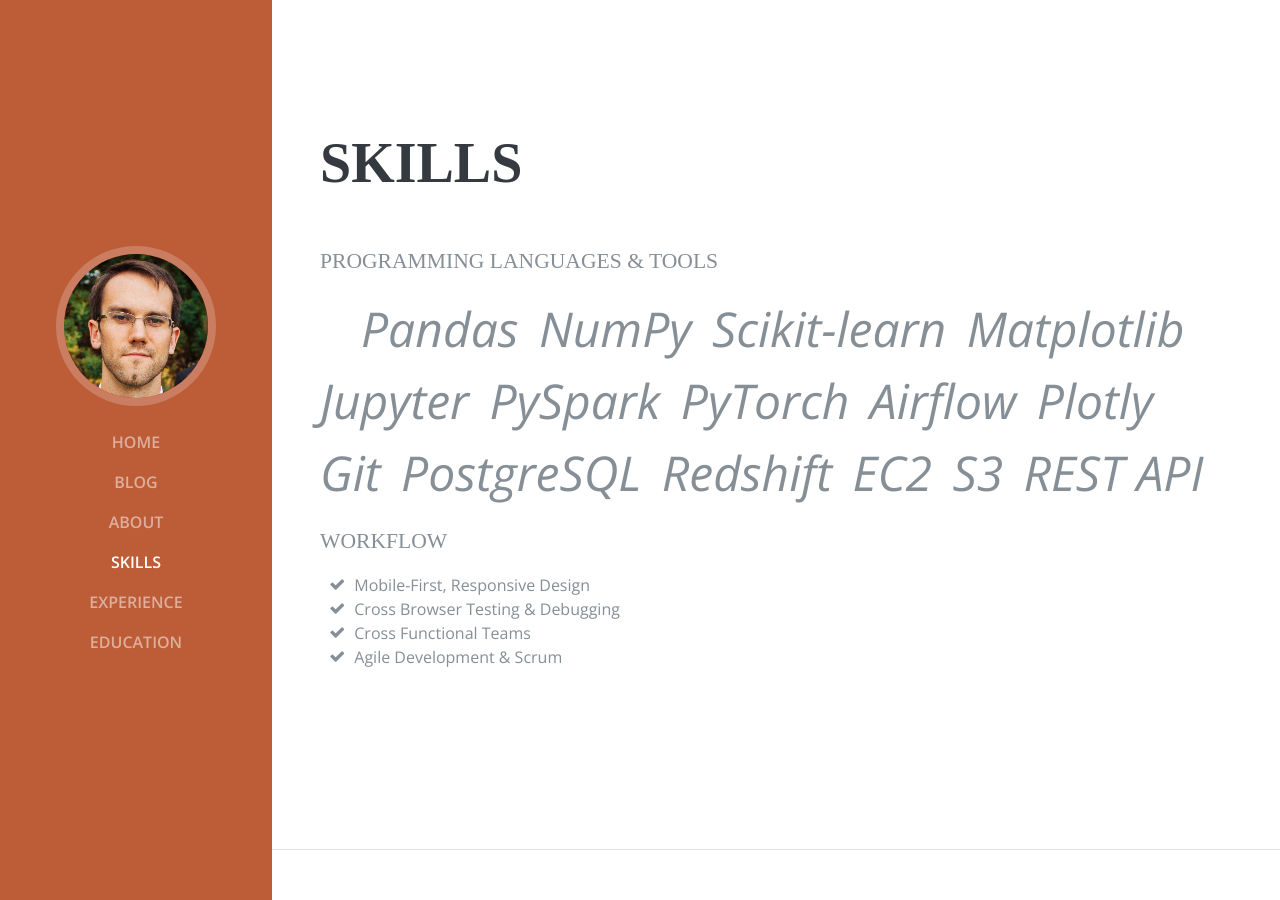
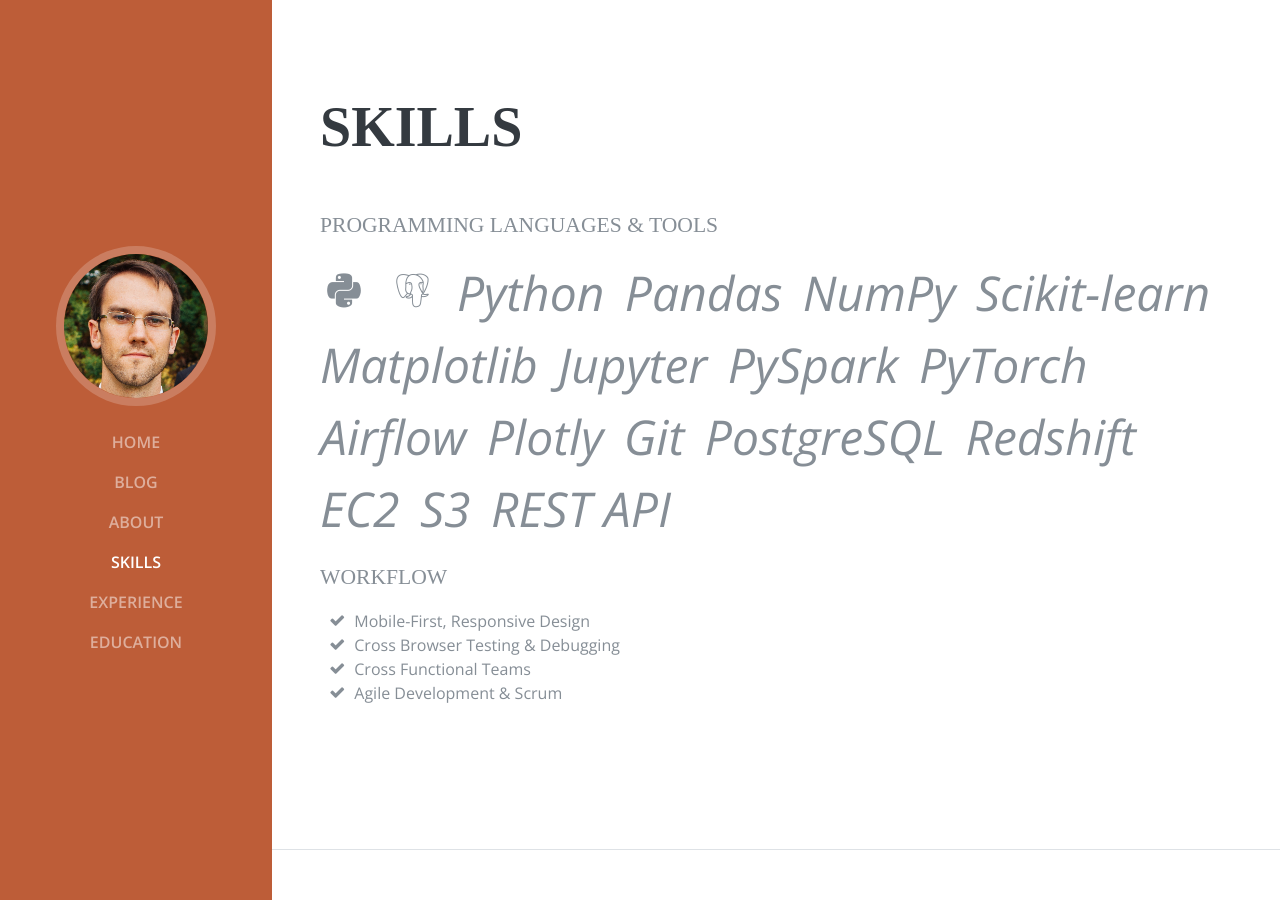
Before and after one commit to eric-bunch/eric-bunch.github.io, a Jekyll site: the page built from resume/index.html, in a window 1280 px wide and 900 px high, scrolled down 950 px. Built offline with Jekyll 4.4.1, drawn with Linux system fonts in a browser that asks for light colours; some web fonts are replaced.

Commit message:
Update resume.html

```diff
--- a/_layouts/resume.html
+++ b/_layouts/resume.html
@@ -123,13 +123,16 @@
           <div class="subheading mb-3">Programming Languages &amp; Tools</div>
           <ul class="list-inline list-icons">
             <li class="list-inline-item">
-              <i class="devicons devicon-python"></i>
+              <i class="devicons devicons-python"></i>
             </li>
 <!--             <li class="list-inline-item">
               <i class="devicons devicons-css3"></i>
             </li> -->
             <li class="list-inline-item">
-              <i class="devicons devicon-postgresql"></i>
+              <i class="devicons devicons-postgresql"></i>
+            </li>
+            <li class="list-inline-item">
+              <i>Python</i>
             </li>
             <li class="list-inline-item">
               <i>Pandas</i>
```
